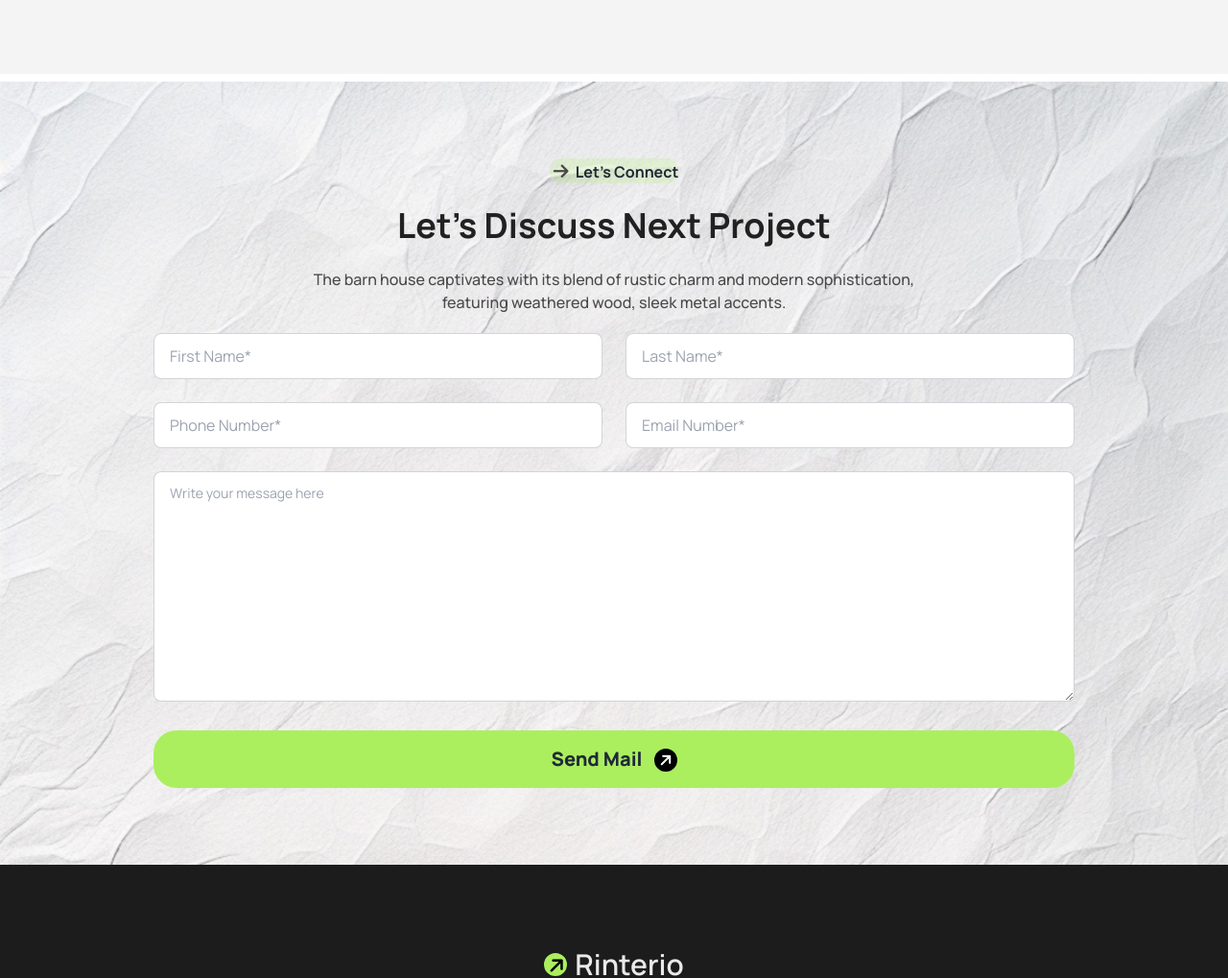
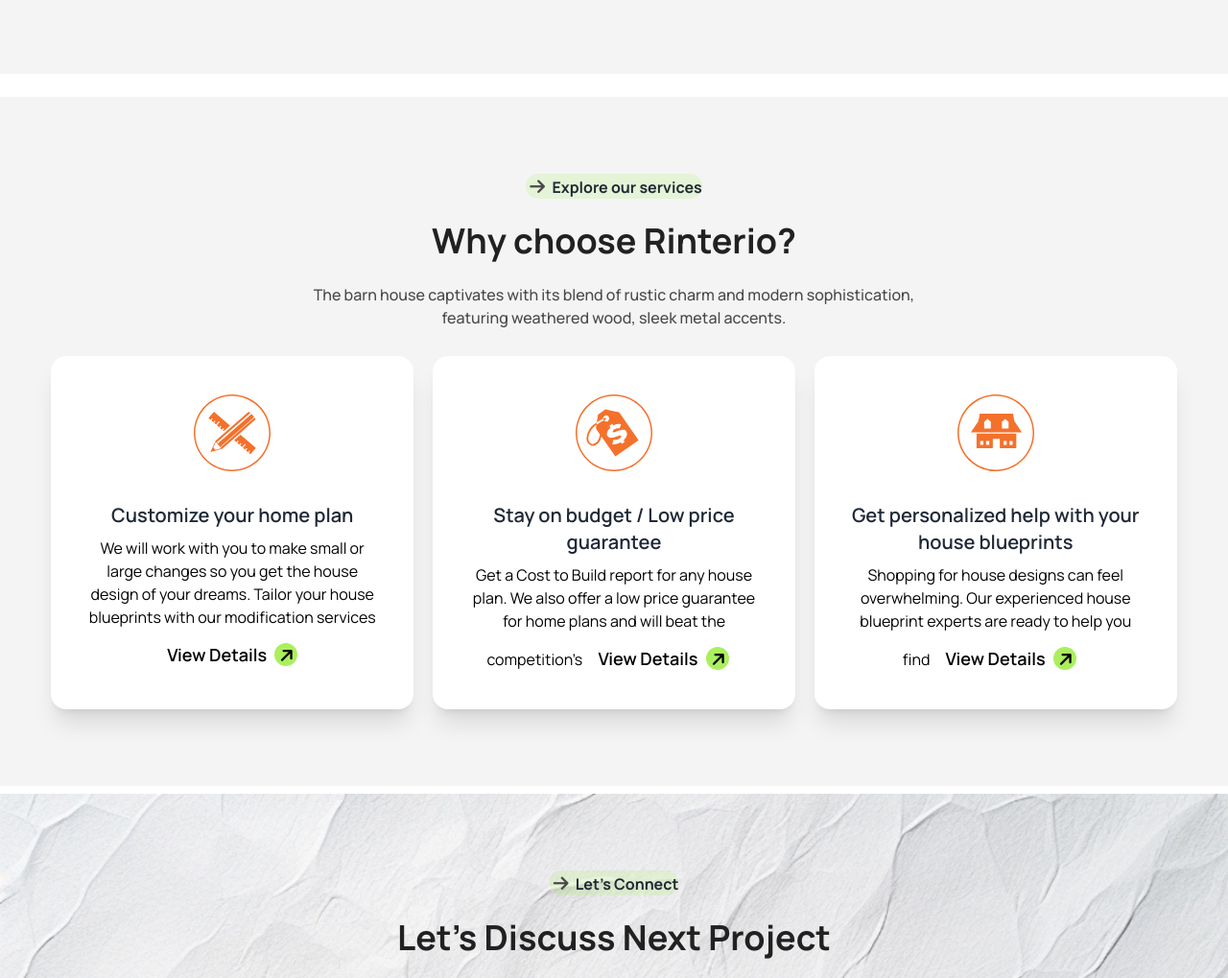
Before and after one commit to indrojitmondal/Rinterio, a plain HTML site: page index.html in a window 1280 px wide. Shown: the part 2880-3899 px from the top of the page at 96% size. Drawn offline with nearby package versions, Linux system fonts and the light colour scheme.

Commit message:
added new unique section why choose Rinterio?

```diff
--- a/index.html
+++ b/index.html
@@ -410,6 +410,114 @@
 
     </section>
 
+    <!-- Why choose Rinterio? -->
+    <section class="mt-6 bg-about">
+
+        <div class="w-11/12 mx-auto pt-10 pb-10 lg:pt-20 lg:pb-20">
+
+            <!-- heading -->
+            <div class="max-w-5xl mx-auto text-center space-y-6">
+                <h3 class="font-bold bg-connect inline-block rounded-3xl">
+                    <i class="fa-solid   w-6 h-6  text-lg  fa-arrow-right  text-text_color    "></i>
+                     Explore our services
+                    </h3>
+                <h1 class="text-h_color font-bold text-4xl">Why choose Rinterio?</h1>
+                <p class="text-text_color font-medium">The barn house captivates with its blend of rustic charm and modern sophistication, <br> featuring weathered wood, sleek metal accents.</p>
+            </div>
+
+            <!-- card container-->
+
+
+
+             <div class="grid grid-cols-1 gap-5 lg:grid-cols-3 mt-7">
+
+                <!-- card1 -->
+                <div class="card bg-base-100  shadow-xl  hover:text-orange-500">
+                    <figure class="px-10 pt-10">
+                      <img
+                        src="assets/home-modify.svg"
+                        alt="Shoes"
+                        class=" w-20 h-20 rounded-xl" />
+                    </figure>
+                    <div class="card-body items-center text-center">
+                      <h2 class="card-title ">Customize your home plan</h2>
+                      <p class="hover: text-black">We will work with you to make small or large changes so you get the house design of your dreams. Tailor your house blueprints with our modification services
+
+
+                        <a class=" btn btn-ghost text-lg  p-3 rounded-3xl">
+
+                            View Details
+                            <i class="fa-solid block  w-6 h-6  text-lg  fa-arrow-right  text-black bg-primary rounded-[50%] -rotate-45   "></i>
+
+
+                        </a>
+
+                      </p>
+
+                    </div>
+
+                </div>
+
+                <!-- card2 -->
+                <div class="card bg-base-100  shadow-xl  hover:text-orange-500">
+                    <figure class="px-10 pt-10">
+                      <img
+                        src="assets/home-price.svg"
+                        alt="Shoes"
+                        class=" w-20 h-20 rounded-xl" />
+                    </figure>
+                    <div class="card-body items-center text-center">
+                      <h2 class="card-title ">Stay on budget / Low price guarantee</h2>
+                      <p class="hover: text-black">Get a Cost to Build report for any house plan. We also offer a low price guarantee for home plans and will beat the competition's
+                        <a class=" btn btn-ghost text-lg  p-3 rounded-3xl">
+
+                            View Details
+                            <i class="fa-solid block  w-6 h-6  text-lg  fa-arrow-right  text-black bg-primary rounded-[50%] -rotate-45   "></i>
+
+
+                        </a>
+                      </p>
+
+                    </div>
+                </div>
+
+                <!-- card3 -->
+                <div class="card bg-base-100  shadow-xl  hover:text-orange-500">
+                    <figure class="px-10 pt-10">
+                      <img
+                        src="assets/home-house.svg"
+                        alt="Shoes"
+                        class=" w-20 h-20 rounded-xl" />
+                    </figure>
+                    <div class="card-body items-center text-center">
+                      <h2 class="card-title ">Get personalized help with your house blueprints</h2>
+                      <p class="hover: text-black">Shopping for house designs can feel overwhelming. Our experienced house blueprint experts are ready to help you find
+                        <a class=" btn btn-ghost text-lg  p-3 rounded-3xl">
+
+                            View Details
+                            <i class="fa-solid block  w-6 h-6  text-lg  fa-arrow-right  text-black bg-primary rounded-[50%] -rotate-45   "></i>
+
+
+                        </a>
+                      </p>
+
+                    </div>
+                </div>
+             </div>
+
+
+
+
+
+            </div>
+
+
+
+
+        </div>
+
+    </section>
+
     <!-- Let's Discuss -->
     <section class="mt-2 bg-connect_bg bg-cover">
 
@@ -487,6 +595,7 @@
                </nav>
             </div>
 
+
             <div class="text-center mt-8 lg:mt-12 ">
                 <button class="text-xl font-extrabold bg-primary text-footer_bg rounded-[32px] px-3 py-3">Book Consult
 
@@ -497,7 +606,6 @@
             </div>
 
 
-
         </div>
 
 
```
Also changed, not shown: assets/home-house.svg (added), assets/home-modify.svg (added), assets/home-price.svg (added).
